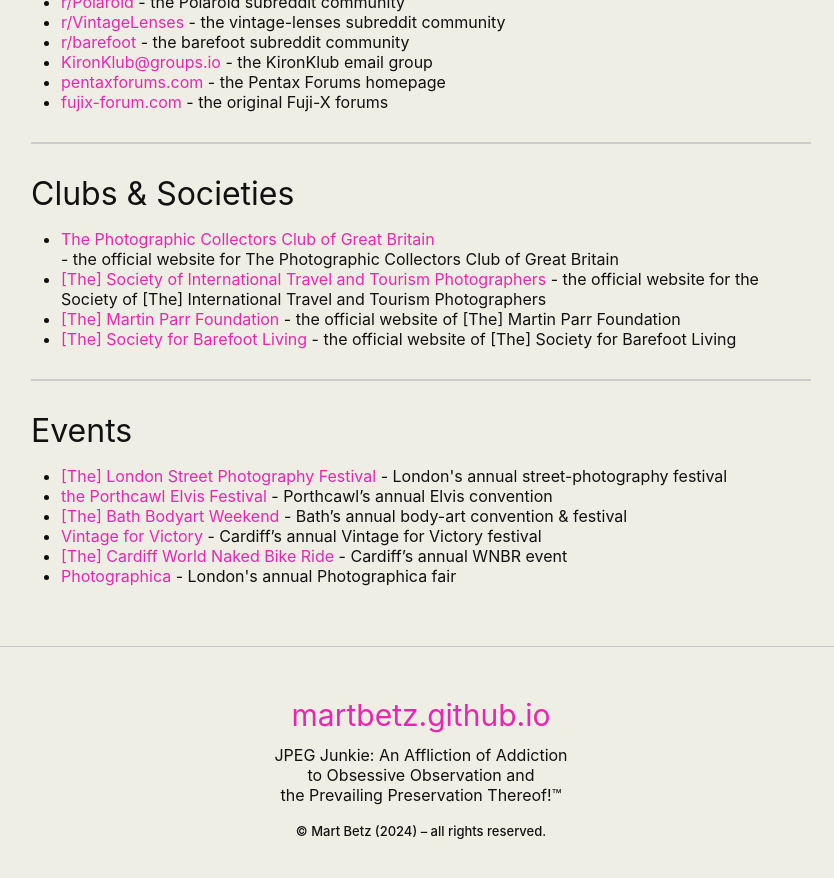
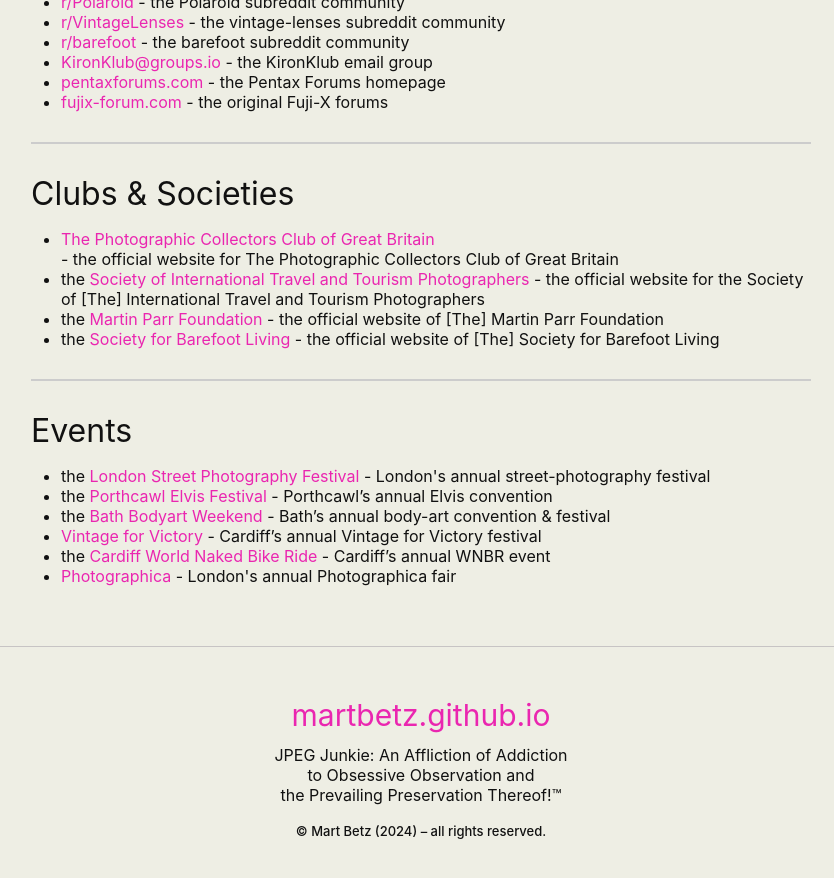
Before and after one commit to martbetz/martbetz.github.io, a Jekyll site: the page built from useful-links.html, in a window 1280 px wide and 900 px high, scrolled down 14427 px. Shown: the top 878 px of the window, without its empty margins (219-1053 px from the left). Built offline with Jekyll 4.4.1, drawn with Linux system fonts in a browser that asks for light colours.

Commit message:
Update useful-links.html

```diff
--- a/useful-links.html
+++ b/useful-links.html
@@ -762,11 +762,11 @@
 <ul>
 <li>
 <a href="https://pccgb.net/">The Photographic Collectors Club of Great Britain</a></li> - the official website for The Photographic Collectors Club of Great Britain
-<li>
-<a href="https://sittp.com">[The] Society of International Travel and Tourism Photographers</a> - the official website for the Society of [The]  International Travel and Tourism Photographers</li>
-<li>
-<a href="https://www.martinparrfoundation.org">[The] Martin Parr Foundation</a> - the official website of [The] Martin Parr Foundation</li>
-<li><a href="https://www.barefooters.org">[The] Society for Barefoot Living</a> - the official website of [The] Society for Barefoot Living</li>
+<li>the
+<a href="https://sittp.com">Society of International Travel and Tourism Photographers</a> - the official website for the Society of [The]  International Travel and Tourism Photographers</li>
+<li>the
+<a href="https://www.martinparrfoundation.org">Martin Parr Foundation</a> - the official website of [The] Martin Parr Foundation</li>
+<li>the <a href="https://www.barefooters.org">Society for Barefoot Living</a> - the official website of [The] Society for Barefoot Living</li>
 </ul>
 </div>
 <hr>
@@ -775,11 +775,11 @@
 <div id="events">
 <h2>Events</h2>
 <ul>
-<li><a href="https://lspf.co.uk">[The] London Street Photography Festival</a> - London's annual street-photography festival</li>
-<li><a href="https://elvies.co.uk/elvis-aaron-presley.php?Action=Home">the Porthcawl Elvis Festival</a> - Porthcawl’s annual Elvis convention</li>
-<li><a href="http://bathbodyartweekend.co.uk/">[The] Bath Bodyart Weekend</a> - Bath’s annual body-art convention & festival</li>
+<li>the <a href="https://lspf.co.uk">London Street Photography Festival</a> - London's annual street-photography festival</li>
+<li>the <a href="https://elvies.co.uk/elvis-aaron-presley.php?Action=Home">Porthcawl Elvis Festival</a> - Porthcawl’s annual Elvis convention</li>
+<li>the <a href="http://bathbodyartweekend.co.uk/">Bath Bodyart Weekend</a> - Bath’s annual body-art convention & festival</li>
 <li><a href="https://www.vintageforvictory.co.uk">Vintage for Victory</a> - Cardiff’s annual Vintage for Victory festival</li>
-<li><a href="https://m.facebook.com/CardiffWNBR/?__xts__=68.ARBq8...">[The] Cardiff World Naked Bike Ride</a> - Cardiff’s annual WNBR event</li>
+<li>the <a href="https://m.facebook.com/CardiffWNBR/?__xts__=68.ARBq8...">Cardiff World Naked Bike Ride</a> - Cardiff’s annual WNBR event</li>
 <li><a href="https://pccgb.net/photographica/">Photographica</a> - London's annual Photographica fair</li>
 </ul>
 </div>
```
